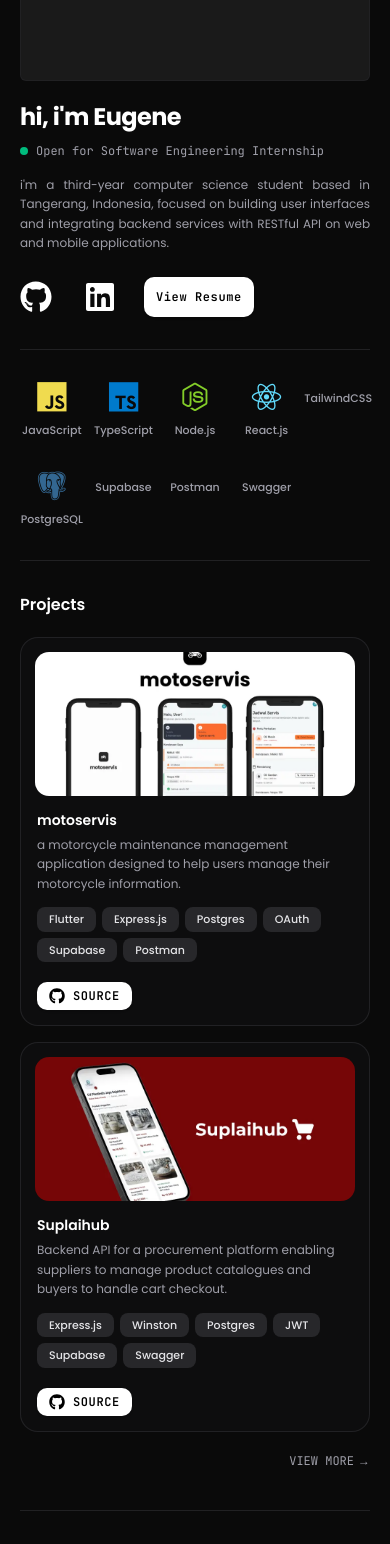
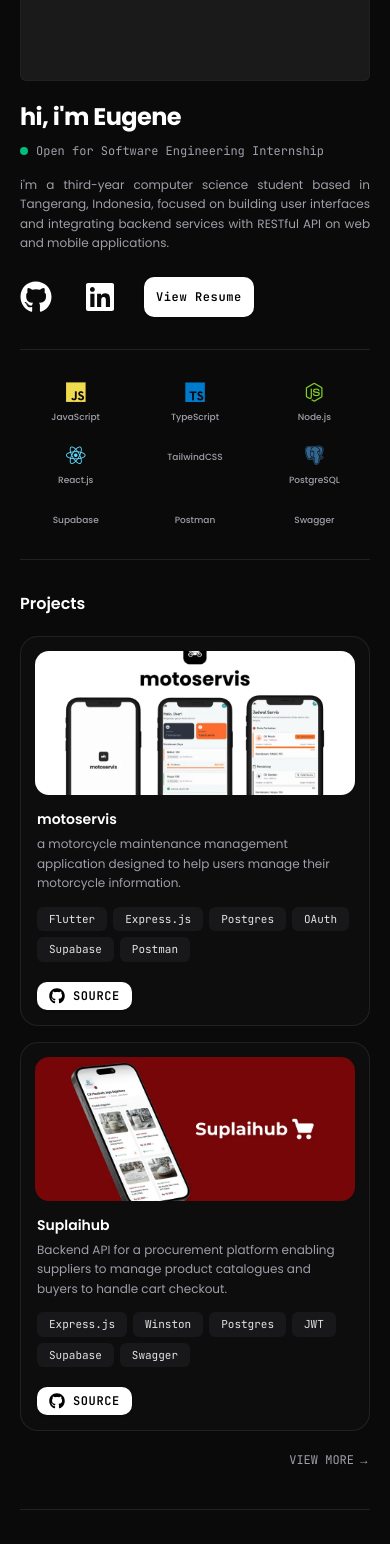
Before and after one commit to jeanebaebae/Portofolio, a Next.js app: page / in a window 390 px wide. Shown: the part 249-1793 px from the top of the page. Built offline with nearby package versions, Linux system fonts and the light colour scheme.

Commit message:
bg color update

```diff
--- a/app/page.tsx
+++ b/app/page.tsx
@@ -182,73 +182,127 @@
 
         {/* TECH STACK SECTION */}
         <section className="mb-8">
-            <div className={`grid grid-cols-5 gap-y-8 gap-x-2 text-center text-[11px] font-medium transition-colors ${
+          <div
+            className={`grid grid-cols-3 sm:grid-cols-5 gap-y-5 sm:gap-y-8 gap-x-2 text-center text-[9px] sm:text-[11px] font-medium transition-colors ${
                 isLightMode ? 'text-zinc-600' : 'text-zinc-400'
-            }`}>
-
-                <div className="flex flex-col items-center gap-2 group cursor-pointer">
+            }`}
+           >
+            <div className="flex flex-col items-center gap-1.5 sm:gap-2 group cursor-pointer">
                 <div className="transition-all duration-300 transform group-hover:scale-125">
-                    <i className="devicon-javascript-plain colored text-3xl"></i>
+                <i className="devicon-javascript-plain colored text-xl sm:text-2xl md:text-3xl"></i>
                 </div>
-                <span className={`transition-colors ${isLightMode ? 'group-hover:text-black' : 'group-hover:text-white'}`}>JavaScript</span>
+                <span
+                className={`transition-colors ${
+                    isLightMode ? 'group-hover:text-black' : 'group-hover:text-white'
+                }`}
+                >
+                JavaScript
+                </span>
             </div>
 
-                <div className="flex flex-col items-center gap-2 group cursor-pointer">
+            <div className="flex flex-col items-center gap-1.5 sm:gap-2 group cursor-pointer">
                 <div className="transition-all duration-300 transform group-hover:scale-125">
-                    <i className="devicon-typescript-plain colored text-3xl"></i>
+                <i className="devicon-typescript-plain colored text-xl sm:text-2xl md:text-3xl"></i>
                 </div>
-                <span className={`transition-colors ${isLightMode ? 'group-hover:text-black' : 'group-hover:text-white'}`}>TypeScript</span>
+                <span
+                className={`transition-colors ${
+                    isLightMode ? 'group-hover:text-black' : 'group-hover:text-white'
+                }`}
+                >
+                TypeScript
+                </span>
             </div>
 
-                <div className="flex flex-col items-center gap-2 group cursor-pointer">
+            <div className="flex flex-col items-center gap-1.5 sm:gap-2 group cursor-pointer">
                 <div className="transition-all duration-300 transform group-hover:scale-125">
-                    <i className="devicon-nodejs-plain colored text-3xl"></i>
+                <i className="devicon-nodejs-plain colored text-xl sm:text-2xl md:text-3xl"></i>
                 </div>
-                <span className={`transition-colors ${isLightMode ? 'group-hover:text-black' : 'group-hover:text-white'}`}>Node.js</span>
+                <span
+                className={`transition-colors ${
+                    isLightMode ? 'group-hover:text-black' : 'group-hover:text-white'
+                }`}
+                >
+                Node.js
+                </span>
             </div>
 
-                <div className="flex flex-col items-center gap-2 group cursor-pointer">
+            <div className="flex flex-col items-center gap-1.5 sm:gap-2 group cursor-pointer">
                 <div className="transition-all duration-300 transform group-hover:scale-125">
-                    <i className="devicon-react-original colored text-3xl"></i>
+                <i className="devicon-react-original colored text-xl sm:text-2xl md:text-3xl"></i>
                 </div>
-                <span className={`transition-colors ${isLightMode ? 'group-hover:text-black' : 'group-hover:text-white'}`}>React.js</span>
+                <span
+                className={`transition-colors ${
+                    isLightMode ? 'group-hover:text-black' : 'group-hover:text-white'
+                }`}
+                >
+                React.js
+                </span>
             </div>
 
-                <div className="flex flex-col items-center gap-2 group cursor-pointer">
+            <div className="flex flex-col items-center gap-1.5 sm:gap-2 group cursor-pointer">
                 <div className="transition-all duration-300 transform group-hover:scale-125">
-                    <i className="devicon-tailwindcss-original colored text-3xl"></i>
+                <i className="devicon-tailwindcss-original colored text-xl sm:text-2xl md:text-3xl"></i>
                 </div>
-                <span className={`transition-colors ${isLightMode ? 'group-hover:text-black' : 'group-hover:text-white'}`}>TailwindCSS</span>
+                <span
+                className={`transition-colors ${
+                    isLightMode ? 'group-hover:text-black' : 'group-hover:text-white'
+                }`}
+                >
+                TailwindCSS
+                </span>
             </div>
 
-                <div className="flex flex-col items-center gap-2 group cursor-pointer">
+            <div className="flex flex-col items-center gap-1.5 sm:gap-2 group cursor-pointer">
                 <div className="transition-all duration-300 transform group-hover:scale-125">
-                    <i className="devicon-postgresql-plain colored text-3xl"></i>
+                <i className="devicon-postgresql-plain colored text-xl sm:text-2xl md:text-3xl"></i>
                 </div>
-                <span className={`transition-colors ${isLightMode ? 'group-hover:text-black' : 'group-hover:text-white'}`}>PostgreSQL</span>
+                <span
+                className={`transition-colors ${
+                    isLightMode ? 'group-hover:text-black' : 'group-hover:text-white'
+                }`}
+                >
+                PostgreSQL
+                </span>
             </div>
 
-                <div className="flex flex-col items-center gap-2 group cursor-pointer">
+            <div className="flex flex-col items-center gap-1.5 sm:gap-2 group cursor-pointer">
                 <div className="transition-all duration-300 transform group-hover:scale-125">
-                    <i className="devicon-supabase-plain colored text-3xl"></i>
+                <i className="devicon-supabase-plain colored text-xl sm:text-2xl md:text-3xl"></i>
                 </div>
-                <span className={`transition-colors ${isLightMode ? 'group-hover:text-black' : 'group-hover:text-white'}`}>Supabase</span>
+                <span
+                className={`transition-colors ${
+                    isLightMode ? 'group-hover:text-black' : 'group-hover:text-white'
+                }`}
+                >
+                Supabase
+                </span>
             </div>
 
-                <div className="flex flex-col items-center gap-2 group cursor-pointer">
+            <div className="flex flex-col items-center gap-1.5 sm:gap-2 group cursor-pointer">
                 <div className="transition-all duration-300 transform group-hover:scale-125">
-                    <i className="devicon-postman-plain colored text-3xl"></i>
+                <i className="devicon-postman-plain colored text-xl sm:text-2xl md:text-3xl"></i>
                 </div>
-                <span className={`transition-colors ${isLightMode ? 'group-hover:text-black' : 'group-hover:text-white'}`}>Postman</span>
+                <span
+                className={`transition-colors ${
+                    isLightMode ? 'group-hover:text-black' : 'group-hover:text-white'
+                }`}
+                >
+                Postman
+                </span>
             </div>
 
-                <div className="flex flex-col items-center gap-2 group cursor-pointer">
+            <div className="flex flex-col items-center gap-1.5 sm:gap-2 group cursor-pointer">
                 <div className="transition-all duration-300 transform group-hover:scale-125">
-                    <i className="devicon-swagger-plain colored text-3xl"></i>
+                <i className="devicon-swagger-plain colored text-xl sm:text-2xl md:text-3xl"></i>
                 </div>
-                <span className={`transition-colors ${isLightMode ? 'group-hover:text-black' : 'group-hover:text-white'}`}>Swagger</span>
+                <span
+                className={`transition-colors ${
+                    isLightMode ? 'group-hover:text-black' : 'group-hover:text-white'
+                }`}
+                >
+                Swagger
+                </span>
             </div>
-
           </div>
         </section>
 
@@ -291,23 +345,23 @@
                 </p>
 
                 <div className="flex flex-wrap gap-1.5 mb-4 px-0.5">
-                  <span className={`px-3 py-1 text-[11px] font-medium rounded-md transition-colors ${
-                    isLightMode ? 'bg-[#EFE8DF] text-zinc-800' : 'bg-zinc-800 text-zinc-200'
+                  <span className={`px-3 py-1 text-[11px] font-mono rounded-sm transition-colors ${
+                    isLightMode ? 'bg-[#EFE8DF] text-zinc-800' : 'bg-zinc-900 text-zinc-200'
                   }`}>Flutter</span>
-                  <span className={`px-3 py-1 text-[11px] font-medium rounded-md transition-colors ${
-                    isLightMode ? 'bg-[#EFE8DF] text-zinc-800' : 'bg-zinc-800 text-zinc-200'
+                  <span className={`px-3 py-1 text-[11px] font-mono rounded-sm transition-colors ${
+                    isLightMode ? 'bg-[#EFE8DF] text-zinc-800' : 'bg-zinc-900 text-zinc-200'
                   }`}>Express.js</span>
-                  <span className={`px-3 py-1 text-[11px] font-medium rounded-md transition-colors ${
-                    isLightMode ? 'bg-[#EFE8DF] text-zinc-800' : 'bg-zinc-800 text-zinc-200'
+                  <span className={`px-3 py-1 text-[11px] font-mono rounded-sm transition-colors ${
+                    isLightMode ? 'bg-[#EFE8DF] text-zinc-800' : 'bg-zinc-900 text-zinc-200'
                   }`}>Postgres</span>
-                  <span className={`px-3 py-1 text-[11px] font-medium rounded-md transition-colors ${
-                    isLightMode ? 'bg-[#EFE8DF] text-zinc-800' : 'bg-zinc-800 text-zinc-200'
+                  <span className={`px-3 py-1 text-[11px] font-mono rounded-sm transition-colors ${
+                    isLightMode ? 'bg-[#EFE8DF] text-zinc-800' : 'bg-zinc-900 text-zinc-200'
                   }`}>OAuth</span>
-                  <span className={`px-3 py-1 text-[11px] font-medium rounded-md transition-colors ${
-                    isLightMode ? 'bg-[#EFE8DF] text-zinc-800' : 'bg-zinc-800 text-zinc-200'
+                  <span className={`px-3 py-1 text-[11px] font-mono rounded-sm transition-colors ${
+                    isLightMode ? 'bg-[#EFE8DF] text-zinc-800' : 'bg-zinc-900 text-zinc-200'
                   }`}>Supabase</span>
-                  <span className={`px-3 py-1 text-[11px] font-medium rounded-md transition-colors ${
-                    isLightMode ? 'bg-[#EFE8DF] text-zinc-800' : 'bg-zinc-800 text-zinc-200'
+                  <span className={`px-3 py-1 text-[11px] font-mono rounded-sm transition-colors ${
+                    isLightMode ? 'bg-[#EFE8DF] text-zinc-800' : 'bg-zinc-900 text-zinc-200'
                   }`}>Postman</span>
                 </div>
               </div>
@@ -356,23 +410,23 @@
                 </p>
 
                 <div className="flex flex-wrap gap-1.5 mb-4 px-0.5">
-                  <span className={`px-3 py-1 text-[11px] font-medium rounded-md transition-colors ${
-                    isLightMode ? 'bg-[#EFE8DF] text-zinc-800' : 'bg-zinc-800 text-zinc-200'
+                  <span className={`px-3 py-1 text-[11px] font-mono rounded-sm transition-colors ${
+                    isLightMode ? 'bg-[#EFE8DF] text-zinc-800' : 'bg-zinc-900 text-zinc-200'
                   }`}>Express.js</span>
-                  <span className={`px-3 py-1 text-[11px] font-medium rounded-md transition-colors ${
-                    isLightMode ? 'bg-[#EFE8DF] text-zinc-800' : 'bg-zinc-800 text-zinc-200'
+                  <span className={`px-3 py-1 text-[11px] font-mono rounded-sm transition-colors ${
+                    isLightMode ? 'bg-[#EFE8DF] text-zinc-800' : 'bg-zinc-900 text-zinc-200'
                   }`}>Winston</span>
-                  <span className={`px-3 py-1 text-[11px] font-medium rounded-md transition-colors ${
-                    isLightMode ? 'bg-[#EFE8DF] text-zinc-800' : 'bg-zinc-800 text-zinc-200'
+                  <span className={`px-3 py-1 text-[11px] font-mono rounded-sm transition-colors ${
+                    isLightMode ? 'bg-[#EFE8DF] text-zinc-800' : 'bg-zinc-900 text-zinc-200'
                   }`}>Postgres</span>
-                  <span className={`px-3 py-1 text-[11px] font-medium rounded-md transition-colors ${
-                    isLightMode ? 'bg-[#EFE8DF] text-zinc-800' : 'bg-zinc-800 text-zinc-200'
+                  <span className={`px-3 py-1 text-[11px] font-mono rounded-sm transition-colors ${
+                    isLightMode ? 'bg-[#EFE8DF] text-zinc-800' : 'bg-zinc-900 text-zinc-200'
                   }`}>JWT</span>
-                  <span className={`px-3 py-1 text-[11px] font-medium rounded-md transition-colors ${
-                    isLightMode ? 'bg-[#EFE8DF] text-zinc-800' : 'bg-zinc-800 text-zinc-200'
+                  <span className={`px-3 py-1 text-[11px] font-mono rounded-sm transition-colors ${
+                    isLightMode ? 'bg-[#EFE8DF] text-zinc-800' : 'bg-zinc-900 text-zinc-200'
                   }`}>Supabase</span>
-                  <span className={`px-3 py-1 text-[11px] font-medium rounded-md transition-colors ${
-                    isLightMode ? 'bg-[#EFE8DF] text-zinc-800' : 'bg-zinc-800 text-zinc-200'
+                  <span className={`px-3 py-1 text-[11px] font-mono rounded-sm transition-colors ${
+                    isLightMode ? 'bg-[#EFE8DF] text-zinc-800' : 'bg-zinc-900 text-zinc-200'
                   }`}>Swagger</span>
                 </div>
               </div>
@@ -423,20 +477,20 @@
                       the NASA FIRMS API.
                     </p>
                     <div className="flex flex-wrap gap-1.5 mb-4 px-0.5">
-                      <span className={`px-3 py-1 text-[11px] font-medium rounded-md transition-colors ${
-                        isLightMode ? 'bg-[#EFE8DF] text-zinc-800' : 'bg-zinc-800 text-zinc-200'
+                      <span className={`px-3 py-1 text-[11px] font-mono rounded-sm transition-colors ${
+                        isLightMode ? 'bg-[#EFE8DF] text-zinc-800' : 'bg-zinc-900 text-zinc-200'
                       }`}>React.js</span>
-                      <span className={`px-3 py-1 text-[11px] font-medium rounded-md transition-colors ${
-                        isLightMode ? 'bg-[#EFE8DF] text-zinc-800' : 'bg-zinc-800 text-zinc-200'
+                      <span className={`px-3 py-1 text-[11px] font-mono rounded-sm transition-colors ${
+                        isLightMode ? 'bg-[#EFE8DF] text-zinc-800' : 'bg-zinc-900 text-zinc-200'
                       }`}>TailwindCSS</span>
-                      <span className={`px-3 py-1 text-[11px] font-medium rounded-md transition-colors ${
-                        isLightMode ? 'bg-[#EFE8DF] text-zinc-800' : 'bg-zinc-800 text-zinc-200'
+                      <span className={`px-3 py-1 text-[11px] font-mono rounded-sm transition-colors ${
+                        isLightMode ? 'bg-[#EFE8DF] text-zinc-800' : 'bg-zinc-900 text-zinc-200'
                       }`}>Express.js</span>
-                      <span className={`px-3 py-1 text-[11px] font-medium rounded-md transition-colors ${
-                        isLightMode ? 'bg-[#EFE8DF] text-zinc-800' : 'bg-zinc-800 text-zinc-200'
+                      <span className={`px-3 py-1 text-[11px] font-mono rounded-sm transition-colors ${
+                        isLightMode ? 'bg-[#EFE8DF] text-zinc-800' : 'bg-zinc-900 text-zinc-200'
                       }`}>Postgres</span>
-                      <span className={`px-3 py-1 text-[11px] font-medium rounded-md transition-colors ${
-                        isLightMode ? 'bg-[#EFE8DF] text-zinc-800' : 'bg-zinc-800 text-zinc-200'
+                      <span className={`px-3 py-1 text-[11px] font-mono rounded-sm transition-colors ${
+                        isLightMode ? 'bg-[#EFE8DF] text-zinc-800' : 'bg-zinc-900 text-zinc-200'
                       }`}>Redis</span>
                     </div>
                   </div>
@@ -482,11 +536,11 @@
                       A simple portofolio website using Next.js and TailwindCSS
                     </p>
                     <div className="flex flex-wrap gap-1.5 mb-4 px-0.5">
-                      <span className={`px-3 py-1 text-[11px] font-medium rounded-md transition-colors ${
-                        isLightMode ? 'bg-[#EFE8DF] text-zinc-800' : 'bg-zinc-800 text-zinc-200'
+                      <span className={`px-3 py-1 text-[11px] font-mono rounded-sm transition-colors ${
+                        isLightMode ? 'bg-[#EFE8DF] text-zinc-800' : 'bg-zinc-900 text-zinc-200'
                       }`}>Next.js</span>
-                      <span className={`px-3 py-1 text-[11px] font-medium rounded-md transition-colors ${
-                        isLightMode ? 'bg-[#EFE8DF] text-zinc-800' : 'bg-zinc-800 text-zinc-200'
+                      <span className={`px-3 py-1 text-[11px] font-mono rounded-sm transition-colors ${
+                        isLightMode ? 'bg-[#EFE8DF] text-zinc-800' : 'bg-zinc-900 text-zinc-200'
                       }`}>TailwindCSS</span>
                     </div>
                   </div>
--- a/components/TerminalBanner.tsx
+++ b/components/TerminalBanner.tsx
@@ -40,7 +40,7 @@
     <div
       className={`relative w-full rounded-sm overflow-hidden shadow-2 border transition-colors duration-300 text-left font-mono select-none ${
         isLightMode
-          ? 'bg-[#FFFAF4] border-zinc-200 shadow-zinc-200/50'
+          ? 'bg-[#F7F7F7] border-zinc-200 shadow-zinc-200/50'
           : 'bg-[#1A1A1A] border-zinc-800/60 shadow-black/40'
       }`}
     >
@@ -48,7 +48,7 @@
       <div
         className={`flex items-center justify-between px-4 py-2.5 border-b transition-colors duration-300 ${
           isLightMode
-            ? 'bg-[#FFFAF4] border-zinc-200'
+            ? 'bg-[#EDEDED] border-zinc-200'
             : 'bg-[#181825] border-zinc-800/80'
         }`}
       >
```
Lines whose indentation alone changed are shown as unchanged.
